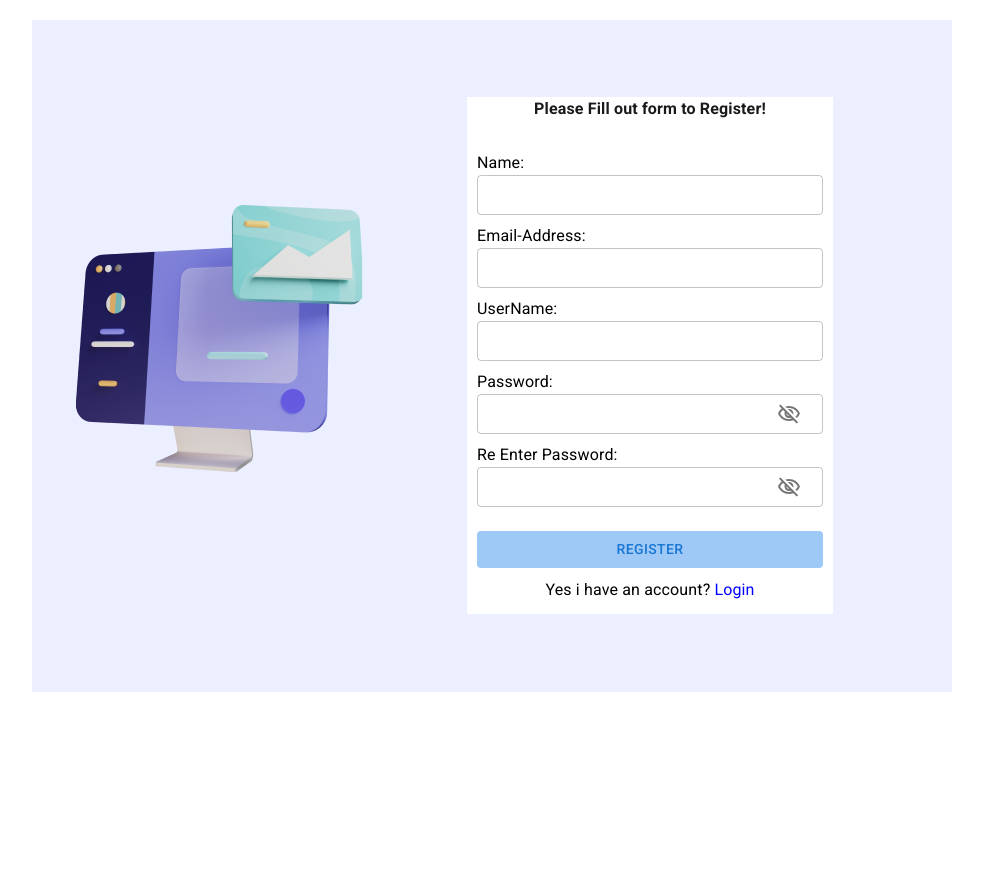
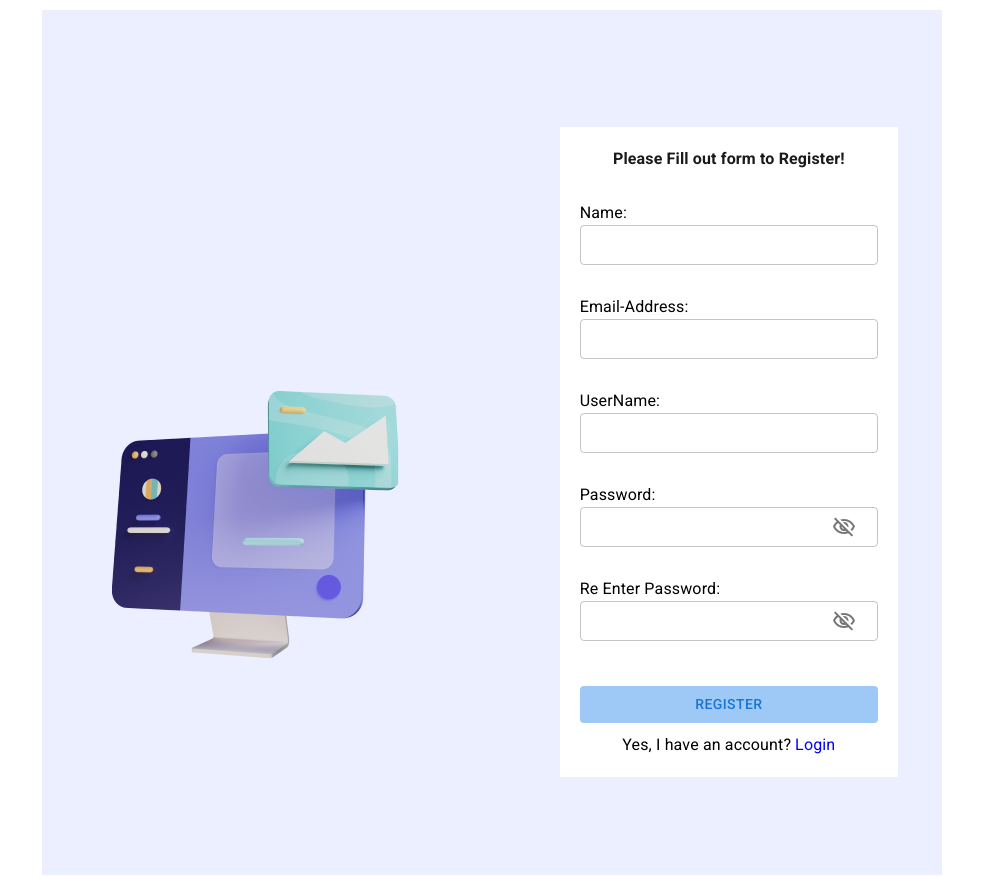
Before and after one commit to uditha2001/ApeBodima, a React (Create React App) app in the folder webapp-frontend/: page / in a window 1280 px wide. Shown: the whole page, without its empty margins (148-1131 px from the left). Before the commit the page ends 800 px from the top, so only its background shows below. Built offline with nearby package versions, Linux system fonts and the light colour scheme; a web font is replaced by a local one.

Commit message:
add responsive for the register

```diff
--- a/webapp-frontend/src/pages/Register.jsx
+++ b/webapp-frontend/src/pages/Register.jsx
@@ -1,68 +1,93 @@
-import { Box, TextField, Container, Typography, Button } from "@mui/material";
+import {
+  Box,
+  TextField,
+  Typography,
+  Button,
+  Grid,
+  Container,
+} from "@mui/material";
 import "./css/Register.css";
 import { useEffect, useState } from "react";
 import sideImg from "../component/images/signupImg/Other 07.png";
 import VisibilityOffOutlinedIcon from "@mui/icons-material/VisibilityOffOutlined";
 import InputAdornment from "@mui/material/InputAdornment";
 import IconButton from "@mui/material/IconButton";
-import Lock from "@mui/icons-material/Lock";
 import VisibilityOutlinedIcon from "@mui/icons-material/VisibilityOutlined";
+
 const Register = () => {
   const [showPass, setShowPass] = useState(false);
-  const [firstPassShow, setfirstPassShow] = useState(false);
-  const [password1,setPassword1]=useState(null);
-  const [password2,setPassword2]=useState(null);
-  const [comaprision,setComparition]=useState(true);
-  const [errors,setError]=useState(false);
-  useEffect(
-    ()=>{
+  const [firstPassShow, setFirstPassShow] = useState(false);
+  const [password1, setPassword1] = useState("");
+  const [password2, setPassword2] = useState("");
+  const [comparison, setComparison] = useState(true);
+  const [errors, setError] = useState(false);
 
-      if(password1===password2 || password2==null){
-        setComparition(true);
+  useEffect(() => {
+    if (password1 === password2 || password2 === "") {
+      setComparison(true);
       setError(false);
-      }
-      else{
-        setComparition(false);
+    } else {
+      setComparison(false);
       setError(true);
     }
-    }
-  )
+  }, [password1, password2]);
+
   return (
     <Container
+    maxWidth={"md"}
+
+    sx={{
+      bgcolor: "#EBEFFF",
+      display: 'flex',
+      justifyContent: 'center',
+      alignItems: 'center',
+      marginTop:"10px",
+      marginBottom:"10px"
+
+    }}
+    >
+      <Grid
+        container
         className="container"
-      maxWidth="lg"
+        sx={{
+          display: "flex",
+          flexDirection: "row",
+          justifyContent: "space-between",
+          height: "auto",
+          marginTop: "20px",
+          padding: "20px",
+        }}
+      >
+        <Grid
+          item
+          xs={12}
+          md={5}
+          sm={6}
+          className="imageSide"
           sx={{
             bgcolor: "#EBEFFF",
             display: "flex",
-        flexDirection: "row",
-        justifyContent: "space-between",
-        width: "920px",
-        height: "672px",
-        marginTop: "20px",
+            justifyContent: "center",
+            alignItems: "center",
           }}
-    >
-      <Box
-        className="imageSide"
-        sx={{ bgcolor: "#EBEFFF" }}
-        width={366}
-        height={"auto"}
-        marginBottom={3}
         >
           <img
             src={sideImg}
             alt="sideimages"
-          style={{ marginTop: "150px", marginLeft: "20px" }}
+            style={{ marginTop: "150px", maxWidth: "100%", height: "auto" }}
           />
-      </Box>
-      <Box
+        </Grid>
+        <Grid
+          item
+          xs={12}
+          sm={6}
+          md={5}
           className="signupSide"
-        width={366}
-        height={517}
           sx={{
             bgcolor: "white",
             marginTop: "77px",
             marginBottom: "78px",
-          marginRight: "95px",
+            padding: "20px",
             display: "flex",
             flexDirection: "column",
             alignItems: "center",
@@ -74,43 +99,39 @@ const Register = () => {
           >
             Please Fill out form to Register!
           </Typography>
-        <div style={{ marginTop: "30px", position: "relative" }}>
+          <div style={{ marginTop: "30px", width: "100%" }}>
             <Typography>Name:</Typography>
             <TextField
               className="custom-textfield"
               type="input"
               fullWidth
               variant="outlined"
-            sx={{ position: "relative", height: "8px", width: "346px" }}
               size="small"
             />
           </div>
-        <div style={{ marginTop: "30px", position: "relative" }}>
+          <div style={{ marginTop: "30px", width: "100%" }}>
             <Typography>Email-Address:</Typography>
             <TextField
               className="custom-textfield"
               type="input"
               fullWidth
               variant="outlined"
-            sx={{ position: "relative", height: "8px", width: "346px" }}
               size="small"
             />
           </div>
-        <div style={{ marginTop: "30px", position: "relative" }}>
+          <div style={{ marginTop: "30px", width: "100%" }}>
             <Typography>UserName:</Typography>
             <TextField
               className="custom-textfield"
               type="input"
               fullWidth
               variant="outlined"
-            sx={{ position: "relative", height: "8px", width: "346px" }}
               size="small"
             />
           </div>
 
-        <div style={{ marginTop: "30px", position: "relative" }}>
+          <div style={{ marginTop: "30px", width: "100%" }}>
             <Typography>Password:</Typography>
-
             <TextField
               InputProps={{
                 endAdornment: (
@@ -118,11 +139,7 @@ const Register = () => {
                     <IconButton
                       sx={{ cursor: "pointer" }}
                       onClick={() => {
-                      if (firstPassShow == true) {
-                        setfirstPassShow(false);
-                      } else {
-                        setfirstPassShow(true);
-                      }
+                        setFirstPassShow(!firstPassShow);
                       }}
                     >
                       {firstPassShow ? (
@@ -138,14 +155,13 @@ const Register = () => {
               type={firstPassShow ? "text" : "password"}
               fullWidth
               variant="outlined"
-            sx={{ position: "relative", height: "8px", width: "346px" }}
               size="small"
-            onChange={(e)=>{
+              onChange={(e) => {
                 setPassword1(e.target.value);
               }}
             />
           </div>
-        <div style={{ marginTop: "30px", position: "relative" }}>
+          <div style={{ marginTop: "30px", width: "100%" }}>
             <Typography>Re Enter Password:</Typography>
             <TextField
               InputProps={{
@@ -154,11 +170,7 @@ const Register = () => {
                     <IconButton
                       sx={{ cursor: "pointer" }}
                       onClick={() => {
-                      if (showPass == true) {
-                        setShowPass(false);
-                      } else {
-                        setShowPass(true);
-                      }
+                        setShowPass(!showPass);
                       }}
                     >
                       {showPass ? (
@@ -174,21 +186,23 @@ const Register = () => {
               type={showPass ? "text" : "password"}
               fullWidth
               variant="outlined"
-            sx={{ position: "relative", height: "8px", width: "346px" }}
               size="small"
               error={errors}
-            helperText={comaprision? "":"not match"}
-            onChange={(e)=>{
+              helperText={comparison ? "" : "Passwords do not match"}
+              onChange={(e) => {
                 setPassword2(e.target.value);
               }}
             />
           </div>
-        <div style={{ marginTop: "45px", position: "relative" }} >
-          <Button sx={{ bgcolor: "#9EC9F7", width: "346px" }}>Register</Button>
+          <div style={{ marginTop: "45px", width: "100%" }}>
+            <Button sx={{ bgcolor: "#9EC9F7", width: "100%" }}>Register</Button>
           </div>
           <div className="register">
-          <Typography sx={{ justifyContent: "space-between",marginTop:"10px" }} className="loggintext">
-            <spam>Yes i have an account?</spam>
+            <Typography
+              sx={{ justifyContent: "space-between", marginTop: "10px" }}
+              className="loggintext"
+            >
+              <span>Yes, I have an account?</span>
               <a
                 style={{
                   cursor: "pointer",
@@ -199,10 +213,11 @@ const Register = () => {
                 href="#login"
               >
                 Login
-            </a>{" "}
+              </a>
             </Typography>
           </div>
-      </Box>
+        </Grid>
+      </Grid>
     </Container>
   );
 };
```
Lines whose indentation alone changed are shown as unchanged.
